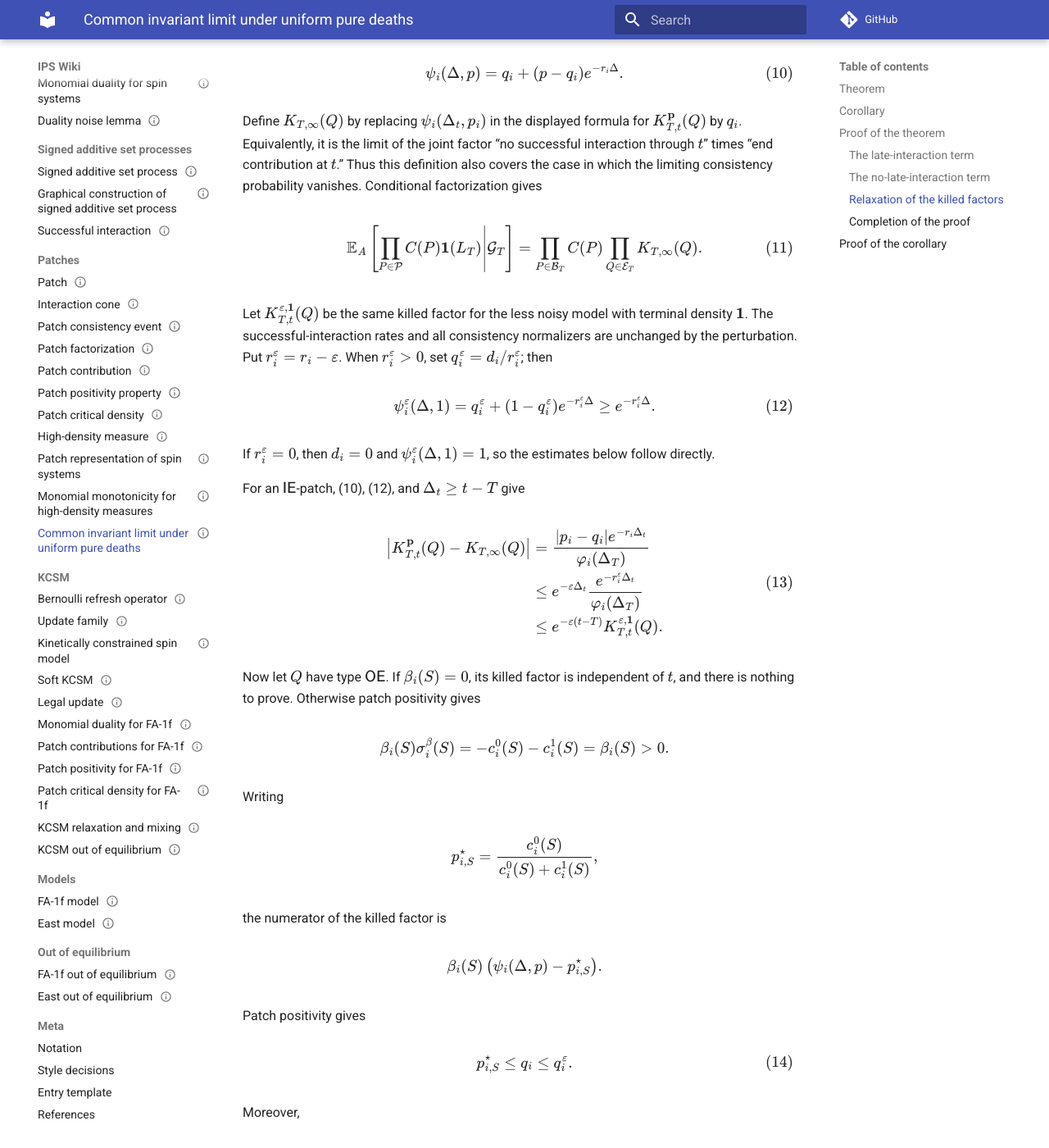
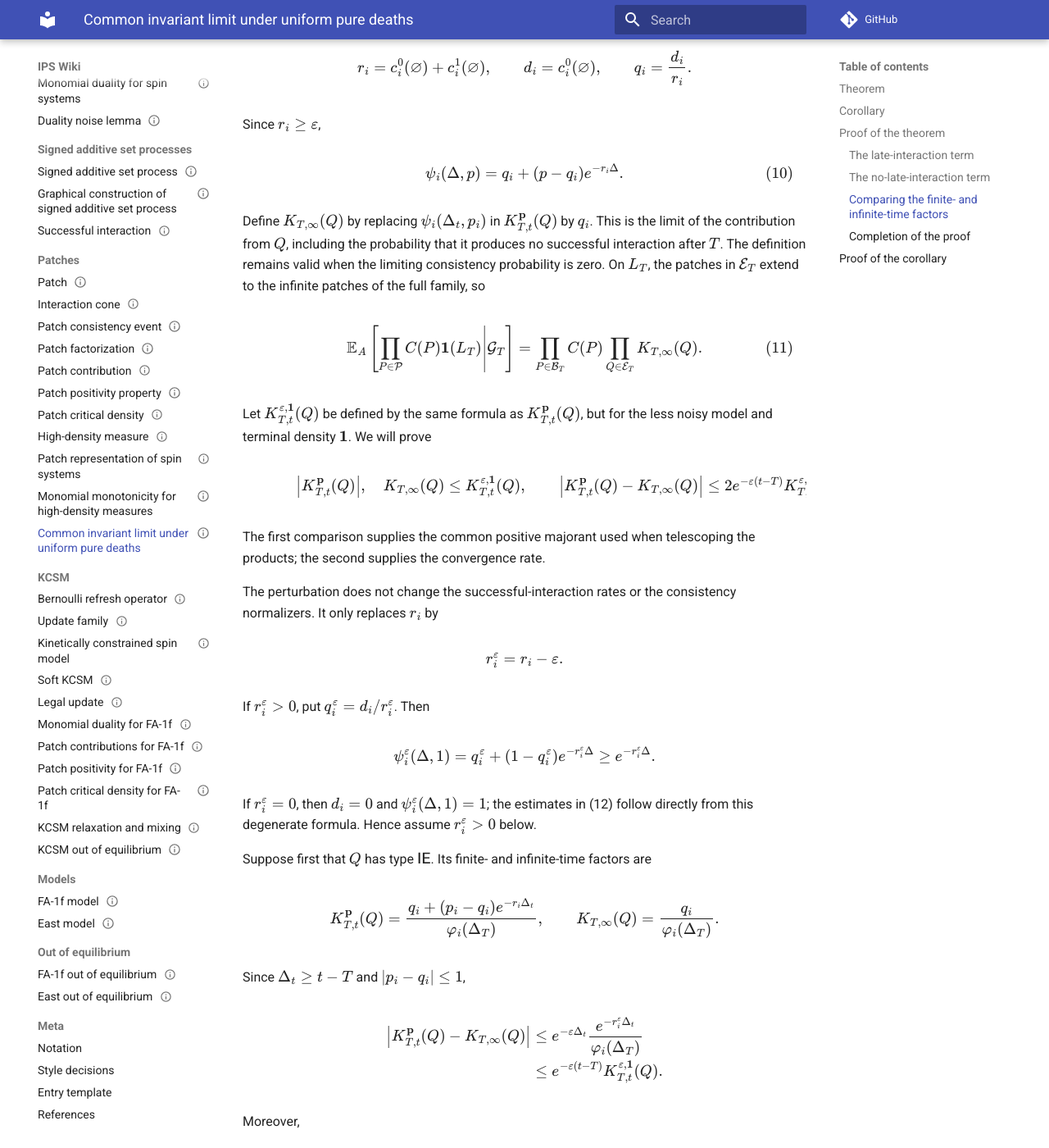
Before and after one commit to maciejgluchowski86-beep/ips-wiki, an MkDocs documentation site: the page built from docs/entries/common-invariant-limit-under-uniform-pure-deaths.md, in a window 1280 px wide and 1400 px high, scrolled down 5695 px. Shown: the whole window at 82% size. Built offline with MkDocs 1.6.1 and Material for MkDocs 9.7.7, drawn with Linux system fonts in a browser that asks for light colours; comment, search, counter and statistics services are not loaded; some of the changed text lies outside the part shown.

Commit message:
Clarify finite and infinite patch factor comparison

```diff
--- a/docs/entries/common-invariant-limit-under-uniform-pure-deaths.md
+++ b/docs/entries/common-invariant-limit-under-uniform-pure-deaths.md
@@ -347,9 +347,11 @@ W_t^{\mathbf p}\ind(L_{T,t})
 \tag{9}
 $$
 
-The normalizer at time \(t\), whose convergence may be slow, has canceled before the killed factor is estimated.
+The cancellation of the normalizer at time \(t\) is the reason to work with \(K_{T,t}^{\mathbf p}(Q)\) rather than with the end contribution alone.
 
-### Relaxation of the killed factors
+### Comparing the finite- and infinite-time factors
+
+Equation (9) expresses the no-late-interaction term as a product over \(\mathcal E_T\). To compare it with the full-patch expression on \(L_T\), we replace each \(K_{T,t}^{\mathbf p}(Q)\) by its limit as \(t\to\infty\). Two estimates are needed: the difference must be exponentially small, and both factors must be dominated by the same nonnegative comparison factor so that the products can be telescoped.
 
 For a patch based at \(i\), put
 
@@ -361,7 +363,7 @@ d_i=c_i^0(\vn),
 q_i=\frac{d_i}{r_i}.
 $$
 
-Since \(r_i\ge\varepsilon\), the patch-contribution formula reads
+Since \(r_i\ge\varepsilon\),
 
 $$
 \psi_i(\Delta,p)
@@ -370,7 +372,7 @@ q_i+(p-q_i)e^{-r_i\Delta}.
 \tag{10}
 $$
 
-Define \(K_{T,\infty}(Q)\) by replacing \(\psi_i(\Delta_t,p_i)\) in the displayed formula for \(K_{T,t}^{\mathbf p}(Q)\) by \(q_i\). Equivalently, it is the limit of the joint factor “no successful interaction through \(t\)” times “end contribution at \(t\).” Thus this definition also covers the case in which the limiting consistency probability vanishes. Conditional factorization gives
+Define \(K_{T,\infty}(Q)\) by replacing \(\psi_i(\Delta_t,p_i)\) in \(K_{T,t}^{\mathbf p}(Q)\) by \(q_i\). This is the limit of the contribution from \(Q\), including the probability that it produces no successful interaction after \(T\). The definition remains valid when the limiting consistency probability is zero. On \(L_T\), the patches in \(\mathcal E_T\) extend to the infinite patches of the full family, so
 
 $$
 \mathbb E_A\left[
@@ -383,7 +385,33 @@ $$
 \tag{11}
 $$
 
-Let \(K_{T,t}^{\varepsilon,\mathbf 1}(Q)\) be the same killed factor for the less noisy model with terminal density \(\mathbf 1\). The successful-interaction rates and all consistency normalizers are unchanged by the perturbation. Put \(r_i^\varepsilon=r_i-\varepsilon\). When \(r_i^\varepsilon>0\), set \(q_i^\varepsilon=d_i/r_i^\varepsilon\); then
+Let \(K_{T,t}^{\varepsilon,\mathbf 1}(Q)\) be defined by the same formula as \(K_{T,t}^{\mathbf p}(Q)\), but for the less noisy model and terminal density \(\mathbf 1\). We will prove
+
+$$
+\left|K_{T,t}^{\mathbf p}(Q)\right|,
+\quad
+K_{T,\infty}(Q)
+\le
+K_{T,t}^{\varepsilon,\mathbf 1}(Q),
+\qquad
+\left|
+K_{T,t}^{\mathbf p}(Q)-K_{T,\infty}(Q)
+\right|
+\le
+2e^{-\varepsilon(t-T)}
+K_{T,t}^{\varepsilon,\mathbf 1}(Q).
+\tag{12}
+$$
+
+The first comparison supplies the common positive majorant used when telescoping the products; the second supplies the convergence rate.
+
+The perturbation does not change the successful-interaction rates or the consistency normalizers. It only replaces \(r_i\) by
+
+$$
+r_i^\varepsilon=r_i-\varepsilon.
+$$
+
+If \(r_i^\varepsilon>0\), put \(q_i^\varepsilon=d_i/r_i^\varepsilon\). Then
 
 $$
 \psi_i^\varepsilon(\Delta,1)
@@ -392,84 +420,90 @@ q_i^\varepsilon+
 \left(1-q_i^\varepsilon\right)e^{-r_i^\varepsilon\Delta}
 \ge
 e^{-r_i^\varepsilon\Delta}.
-\tag{12}
 $$
 
-If \(r_i^\varepsilon=0\), then \(d_i=0\) and \(\psi_i^\varepsilon(\Delta,1)=1\), so the estimates below follow directly.
+If \(r_i^\varepsilon=0\), then \(d_i=0\) and \(\psi_i^\varepsilon(\Delta,1)=1\); the estimates in (12) follow directly from this degenerate formula. Hence assume \(r_i^\varepsilon>0\) below.
 
-For an \(\mathsf{IE}\)-patch, (10), (12), and \(\Delta_t\ge t-T\) give
+Suppose first that \(Q\) has type \(\mathsf{IE}\). Its finite- and infinite-time factors are
+
+$$
+K_{T,t}^{\mathbf p}(Q)
+=
+\frac{q_i+(p_i-q_i)e^{-r_i\Delta_t}}{\varphi_i(\Delta_T)},
+\qquad
+K_{T,\infty}(Q)
+=
+\frac{q_i}{\varphi_i(\Delta_T)}.
+$$
+
+Since \(\Delta_t\ge t-T\) and \(|p_i-q_i|\le1\),
 
 $$
 \begin{aligned}
 \left|
 K_{T,t}^{\mathbf p}(Q)-K_{T,\infty}(Q)
 \right|
-&=
-\frac{
-\left|p_i-q_i\right|e^{-r_i\Delta_t}
-}{
-\varphi_i(\Delta_T)
-}
-\\
 &\le
 e^{-\varepsilon\Delta_t}
-\frac{
-e^{-r_i^\varepsilon\Delta_t}
-}{
-\varphi_i(\Delta_T)
-}
+\frac{e^{-r_i^\varepsilon\Delta_t}}{\varphi_i(\Delta_T)}
 \\
 &\le
 e^{-\varepsilon(t-T)}
 K_{T,t}^{\varepsilon,\mathbf 1}(Q).
 \end{aligned}
-\tag{13}
 $$
 
-Now let \(Q\) have type \(\mathsf{OE}\). If \(\beta_i(S)=0\), its killed factor is independent of \(t\), and there is nothing to prove. Otherwise patch positivity gives
+Moreover,
+
+$$
+0\le
+\psi_i(\Delta_t,p_i)
+\le
+\psi_i(\Delta_t,1)
+\le
+\psi_i^\varepsilon(\Delta_t,1),
+\qquad
+0\le q_i\le q_i^\varepsilon\le\psi_i^\varepsilon(\Delta_t,1).
+$$
+
+Dividing by \(\varphi_i(\Delta_T)\) proves both domination inequalities in (12) for an \(\mathsf{IE}\)-patch.
+
+Now suppose that \(Q\) has type \(\mathsf{OE}\), with \(S=S(Q)\). If \(\beta_i(S)=0\), its expression does not depend on \(t\), so the difference in (12) is zero and the domination follows from patch positivity. Assume \(\beta_i(S)>0\). Patch positivity gives
 
 $$
 \beta_i(S)\sigma_i^\beta(S)
 =
 -c_i^0(S)-c_i^1(S)
 =
-\beta_i(S)>0.
+\beta_i(S).
 $$
 
-Writing
+Set
 
 $$
 p_{i,S}^\star
 =
-\frac{c_i^0(S)}{c_i^0(S)+c_i^1(S)},
+\frac{c_i^0(S)}{c_i^0(S)+c_i^1(S)}.
 $$
 
-the numerator of the killed factor is
+The numerator in the formula for \(K_{T,t}^{\mathbf p}(Q)\) is then
 
 $$
 \beta_i(S)
 \left(
-\psi_i(\Delta,p)-p_{i,S}^\star
+\psi_i(\Delta_t,p_i)-p_{i,S}^\star
 \right).
 $$
 
-Patch positivity gives
-
-$$
-p_{i,S}^\star\le q_i\le q_i^\varepsilon.
-\tag{14}
-$$
-
-Moreover,
+Patch positivity is exactly the inequality \(p_{i,S}^\star\le q_i\), and reducing the death rate gives \(q_i\le q_i^\varepsilon\). We also have
 
 $$
 \left|p_i-q_i\right|
 \le
 2\left(1-p_{i,S}^\star\right).
-\tag{15}
 $$
 
-Indeed, if \(p_i\ge q_i\), the left-hand side is at most \(1-q_i\le1-p_{i,S}^\star\). If \(p_i<q_i\) and \(p_i^\star<1/2\), it is at most \(1\le2(1-p_{i,S}^\star)\). If \(p_i<q_i\) and \(p_i^\star\ge1/2\), then
+To see this, if \(p_i\ge q_i\), the left-hand side is at most \(1-q_i\le1-p_{i,S}^\star\). If \(p_i<q_i\) and \(p_i^\star<1/2\), it is at most \(1\le2(1-p_{i,S}^\star)\). If \(p_i<q_i\) and \(p_i^\star\ge1/2\), then
 
 $$
 q_i-p_i
@@ -481,20 +515,24 @@ q_i-p_i
 2(1-p_{i,S}^\star).
 $$
 
-By (12) and (14),
+The less noisy numerator satisfies
 
 $$
+\begin{aligned}
 \psi_i^\varepsilon(\Delta,1)-p_{i,S}^\star
-=
+&=
 q_i^\varepsilon-p_{i,S}^\star
 +
 \left(1-q_i^\varepsilon\right)e^{-r_i^\varepsilon\Delta}
-\ge
+\\
+&\ge
 \left(1-p_{i,S}^\star\right)e^{-r_i^\varepsilon\Delta}.
-\tag{16}
+\end{aligned}
 $$
 
-The denominators of the original and less noisy killed factors are the same. Equations (10), (15), and (16) therefore yield
+The inequality uses \(q_i^\varepsilon\ge p_{i,S}^\star\) and \(e^{-r_i^\varepsilon\Delta}\le1\).
+
+The original and less noisy expressions have the same denominator. Hence
 
 $$
 \begin{aligned}
@@ -512,34 +550,9 @@ K_{T,t}^{\mathbf p}(Q)-K_{T,\infty}(Q)
 2e^{-\varepsilon(t-T)}
 K_{T,t}^{\varepsilon,\mathbf 1}(Q).
 \end{aligned}
-\tag{17}
 $$
 
-The same comparison factors dominate the killed factors themselves:
-
-$$
-\left|K_{T,t}^{\mathbf p}(Q)\right|,
-\quad
-K_{T,\infty}(Q)
-\le
-K_{T,t}^{\varepsilon,\mathbf 1}(Q).
-\tag{18}
-$$
-
-For an \(\mathsf{IE}\)-patch,
-
-$$
-0\le
-\psi_i(\Delta,p_i)
-\le
-\psi_i(\Delta,1)
-\le
-\psi_i^\varepsilon(\Delta,1),
-\qquad
-0\le q_i\le q_i^\varepsilon\le\psi_i^\varepsilon(\Delta,1).
-$$
-
-Dividing by the common positive denominator \(\varphi_i(\Delta_T)\) proves (18). For an \(\mathsf{OE}\)-patch, the killed factor is affine and nondecreasing in \(p_i\), and
+It remains to check the domination in (12). The expression is affine and nondecreasing in \(p_i\), while
 
 $$
 K_{T,t}^{\mathbf p}(Q)
@@ -560,7 +573,9 @@ K_{T,t}^{\mathbf 1}(Q)
 K_{T,t}^{\varepsilon,\mathbf 1}(Q).
 $$
 
-Also \(K_{T,\infty}(Q)\ge0\) by patch positivity, and (12), (14) show that it is no larger than the less noisy factor.
+The last inequality is the pure-death comparison: the consistency probability factor is unchanged, while removing the \(\varepsilon\)-noise increases the all-one contribution.
+
+Finally, \(K_{T,\infty}(Q)\ge0\) because \(p_{i,S}^\star\le q_i\), and it is bounded by \(K_{T,t}^{\varepsilon,\mathbf 1}(Q)\) because \(q_i\le q_i^\varepsilon\le\psi_i^\varepsilon(\Delta_t,1)\). This proves (12) for both patch types.
 
 Let \(N_T=|\mathcal E_T|\), and fix a deterministic ordering of \(\mathcal E_T\). The elementary telescoping inequality
 
@@ -575,7 +590,7 @@ $$
 \prod_{R>Q}|b_R|
 $$
 
-together with (4), (13), (17), and (18) gives
+and the estimates in (12), together with the bulk comparison (4), give
 
 $$
 \begin{aligned}
```
Also changed, not shown: other parts of docs/entries/common-invariant-limit-under-uniform-pure-deaths.md (+10 -10 lines).
